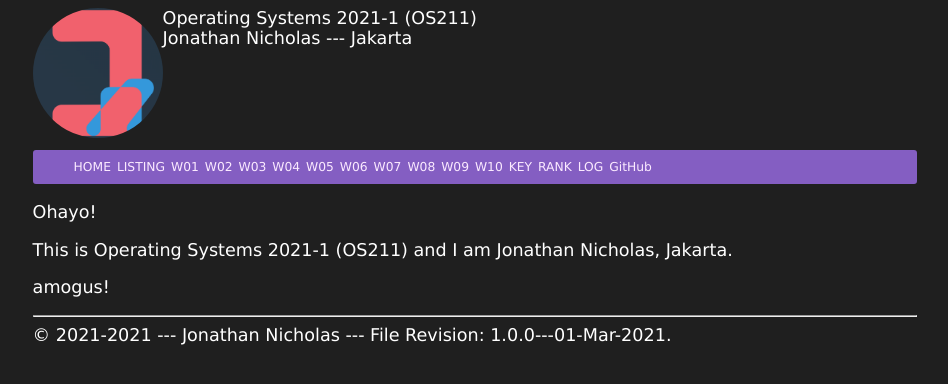
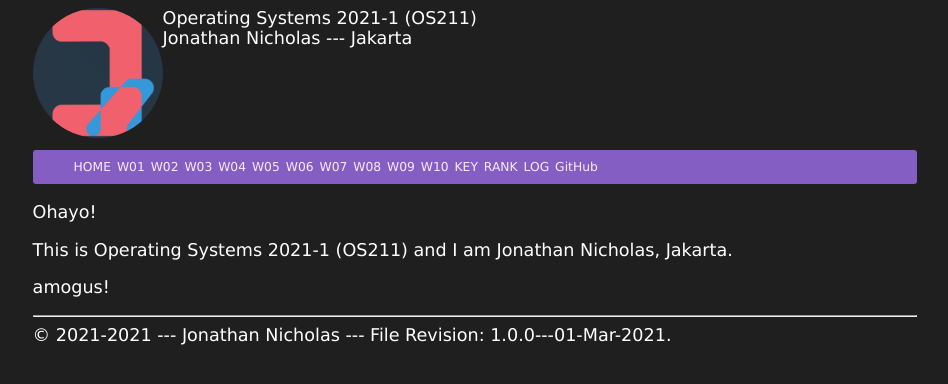
Before and after one commit to jojonicho/os211, a Jekyll site: the page built from index.md, in a window 1280 px wide. Shown: the top 384 px of the page, without its empty margins (165-1113 px from the left). Built offline with Jekyll 4.4.1, drawn with Linux system fonts in a browser that asks for light colours.

Commit message:
remove listing

```diff
--- a/_includes/navbar.html
+++ b/_includes/navbar.html
@@ -4,21 +4,24 @@
 <!-- This is a free HTML file             -->
 <nav class="navbar">
   <ul>
-    <li class='listitem'><a href='{{ site.baseurl }}/'>HOME</a></li>
-    <li class='listitem'><a href='{{ site.baseurl }}/004.html'>LISTING</a></li>
-    <li class='listitem'><a href='{{ site.baseurl }}/W01/'>W01</a></li>
-    <li class='listitem'><a href='{{ site.baseurl }}/W02/'>W02</a></li>
-    <li class='listitem'><a href='{{ site.baseurl }}/W03/'>W03</a></li>
-    <li class='listitem'><a href='{{ site.baseurl }}/W04/'>W04</a></li>
-    <li class='listitem'><a href='{{ site.baseurl }}/W05/'>W05</a></li>
-    <li class='listitem'><a href='{{ site.baseurl }}/W06/'>W06</a></li>
-    <li class='listitem'><a href='{{ site.baseurl }}/W07/'>W07</a></li>
-    <li class='listitem'><a href='{{ site.baseurl }}/W08/'>W08</a></li>
-    <li class='listitem'><a href='{{ site.baseurl }}/W09/'>W09</a></li>
-    <li class='listitem'><a href='{{ site.baseurl }}/W10/'>W10</a></li>
-    <li class='listitem'><a href='{{ site.baseurl }}/TXT/mypubkey.txt'>KEY</a></li>
-    <li class='listitem'><a href='{{ site.baseurl }}/TXT/myrank.txt'>RANK</a></li>
-    <li class='listitem'><a href='{{ site.baseurl }}/TXT/mylog.txt'>LOG</a></li>
-    <li class='listitem'><a href='{{ site.urlgithub }}'>GitHub</a></li>
+    <li class="listitem"><a href="{{ site.baseurl }}/">HOME</a></li>
+    <li class="listitem"><a href="{{ site.baseurl }}/W01/">W01</a></li>
+    <li class="listitem"><a href="{{ site.baseurl }}/W02/">W02</a></li>
+    <li class="listitem"><a href="{{ site.baseurl }}/W03/">W03</a></li>
+    <li class="listitem"><a href="{{ site.baseurl }}/W04/">W04</a></li>
+    <li class="listitem"><a href="{{ site.baseurl }}/W05/">W05</a></li>
+    <li class="listitem"><a href="{{ site.baseurl }}/W06/">W06</a></li>
+    <li class="listitem"><a href="{{ site.baseurl }}/W07/">W07</a></li>
+    <li class="listitem"><a href="{{ site.baseurl }}/W08/">W08</a></li>
+    <li class="listitem"><a href="{{ site.baseurl }}/W09/">W09</a></li>
+    <li class="listitem"><a href="{{ site.baseurl }}/W10/">W10</a></li>
+    <li class="listitem">
+      <a href="{{ site.baseurl }}/TXT/mypubkey.txt">KEY</a>
+    </li>
+    <li class="listitem">
+      <a href="{{ site.baseurl }}/TXT/myrank.txt">RANK</a>
+    </li>
+    <li class="listitem"><a href="{{ site.baseurl }}/TXT/mylog.txt">LOG</a></li>
+    <li class="listitem"><a href="{{ site.urlgithub }}">GitHub</a></li>
   </ul>
 </nav>
```
